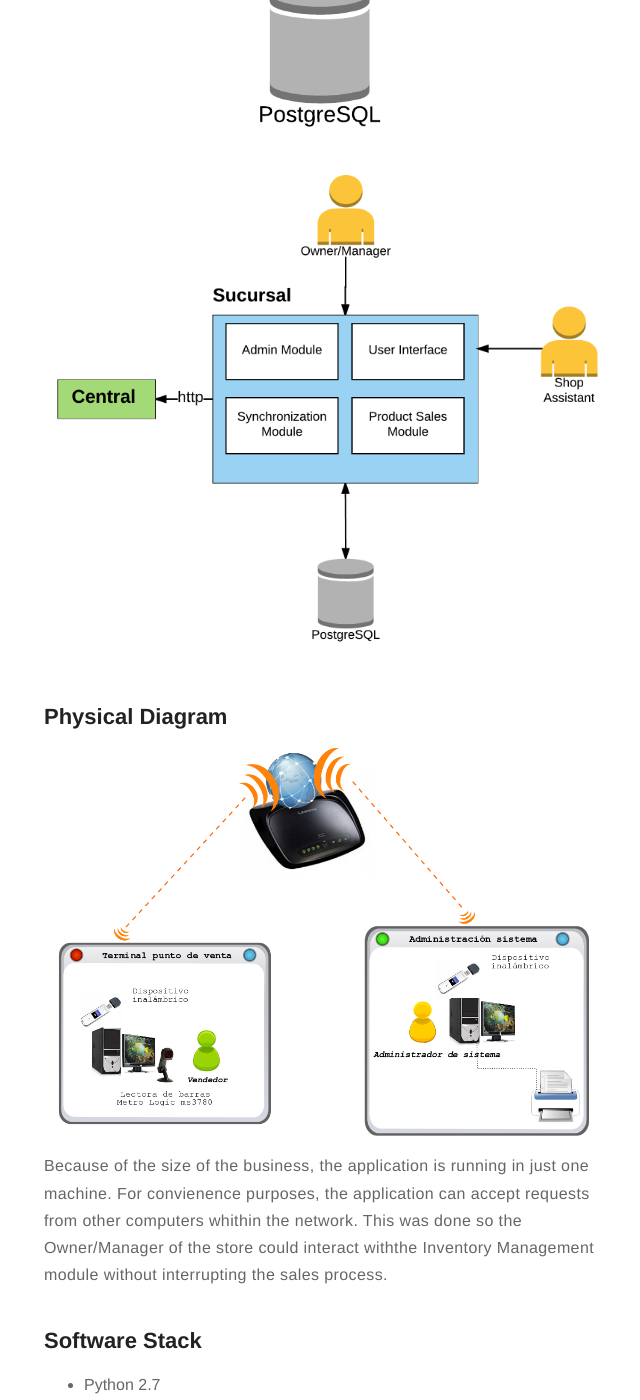
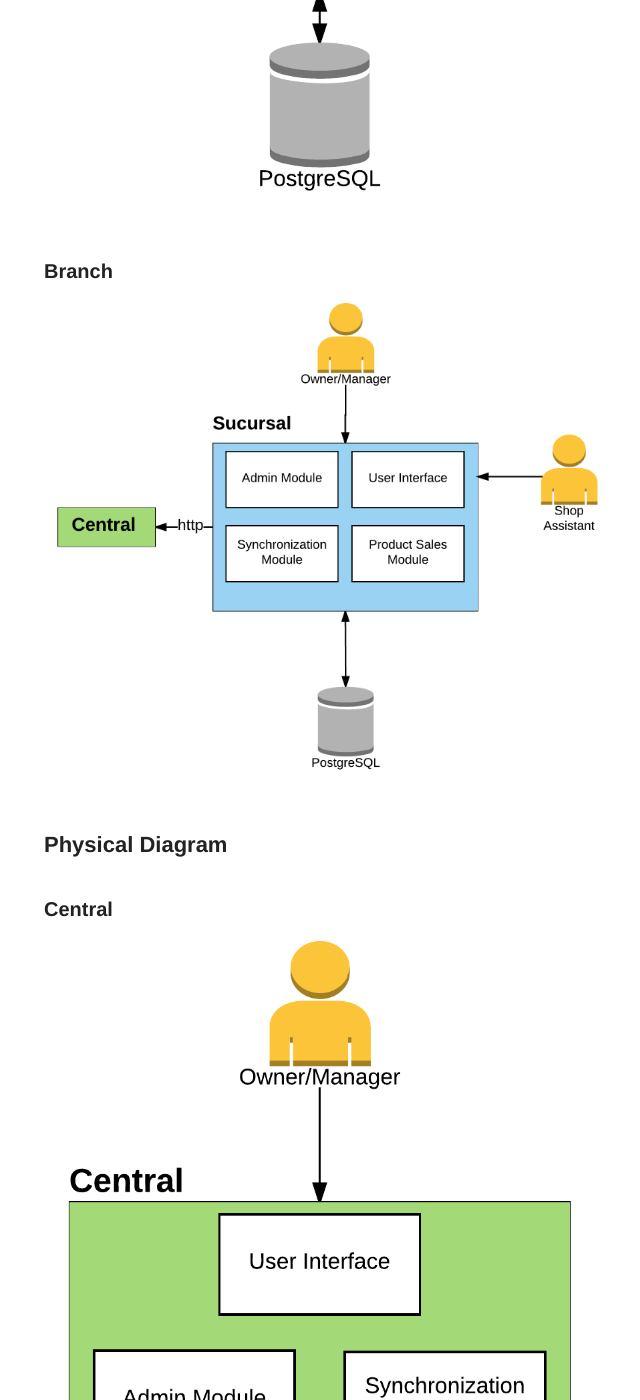
Before and after one commit to minostro/minostro.github.io, a Jekyll site: the page built from _posts/2017-05-29-meaculpas.markdown, in a window 1280 px wide and 1400 px high, scrolled down 1727 px. Shown: the whole window, without its empty margins (316-956 px from the left). Built offline with Jekyll 4.4.1, drawn with Linux system fonts in a browser that asks for light colours; comment, search, counter and statistics services are not loaded.

Commit message:
autocommit

```diff
--- a/_posts/2017-05-29-meaculpas.markdown
+++ b/_posts/2017-05-29-meaculpas.markdown
@@ -18,13 +18,16 @@
 * *central* automatically creates orders for branches that are running out of inventory.
 
 ## Logical Diagram
+### Central
 ![Central Logical Diagram](/assets/images/projects/meaculpas/central_logical_diagram.png)
-
+### Branch
 ![Branch Logical Diagram](/assets/images/projects/meaculpas/branch_logical_diagram.png)
 
 ## Physical Diagram
-![Logical Diagram](/assets/images/projects/alymoly/physical_diagram.png)
-Because of the size of the business, the application is running in just one machine. For convienence purposes, the application can accept requests from other computers whithin the network. This was done so the Owner/Manager of the store could interact withthe Inventory Management module without interrupting the sales process.
+### Central
+![Central Logical Diagram](/assets/images/projects/meaculpas/central_logical_diagram.png)
+### Branch
+![Branch Logical Diagram](/assets/images/projects/meaculpas/branch_logical_diagram.png)
 
 ## Software Stack
 * Python 2.7
```
